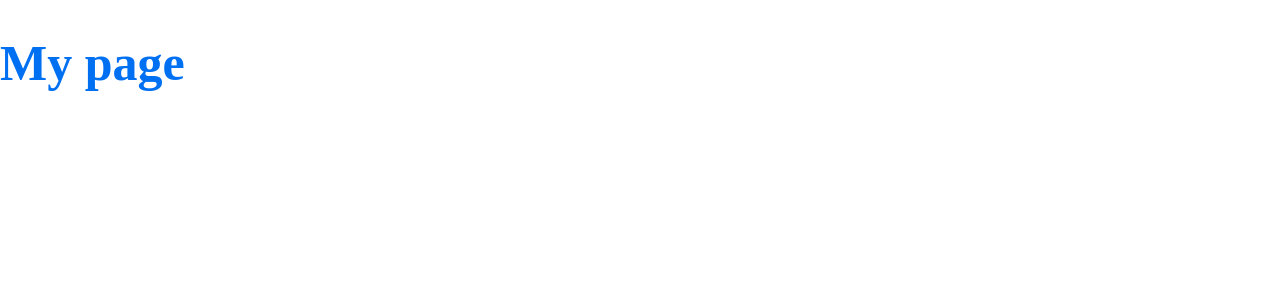
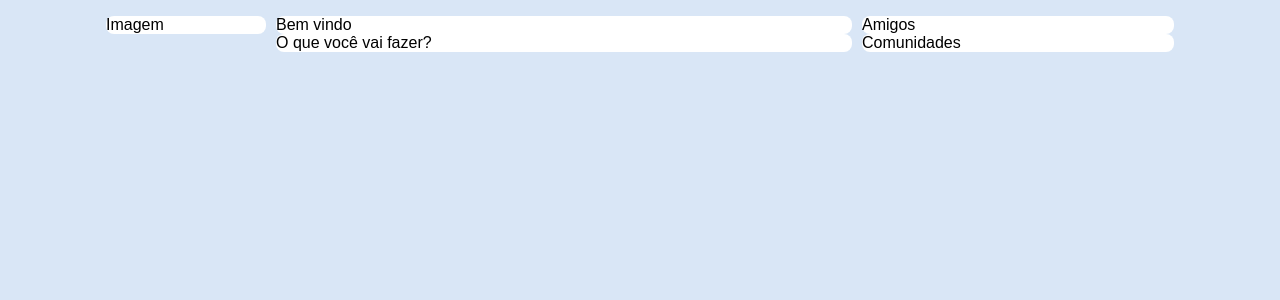
Before and after one commit to giosantoro-meli/alurakut, a Next.js app: page / in a window 1280 px wide. Shown: the top 300 px of the page. Built offline with nearby package versions, Linux system fonts and the light colour scheme.

Commit message:
first commit

```diff
--- a/pages/_app.js
+++ b/pages/_app.js
@@ -1,10 +1,22 @@
 import { createGlobalStyle, ThemeProvider } from 'styled-components'
 
 const GlobalStyle = createGlobalStyle`
-  body {
+  /*Reset CSS */
+  *{
     margin: 0;
     padding: 0;
     box-sizing: border-box;
+  }
+
+  body {
+    background-color: #D9E6F6;
+    font-family: sans-serif;
+  }
+
+  #__next {
+    display: flex;
+    min-height: 100vh;
+    flex-direction: column;
   }
 `
 
--- a/pages/index.js
+++ b/pages/index.js
@@ -1,10 +1,76 @@
 import styled from 'styled-components'
 
-const Title = styled.h1`
-  font-size: 50px;
-  color: ${({ theme }) => theme.colors.primary};
+// const Title = styled.h1`
+//   font-size: 50px;
+//   color: ${({ theme }) => theme.colors.primary};
+// `
+
+const Box = styled.div`
+  background: #ffffff;
+  border-radius: 8px;
+`;
+
+const MainGrid = styled.main`
+  width: 100%;
+  grid-gap: 10px;
+  margin-left: auto;
+  margin-right: auto;
+  max-width: 500px;
+  padding: 16px;
+
+  .profileArea {
+    display: none;
+    @media(min-width: 860px){
+      display: block;
+    }
+  }
+
+  @media(min-width: 860px){
+    max-width: 1100px;
+    display: grid;
+    grid-template-areas: "profileArea welcomeArea profileRelationsArea";
+    grid-template-columns: 160px 1fr 312px;
+  }
+
 `
 
 export default function Home() {
-  return <Title>My page</Title>
+  return (
+  <MainGrid>
+    <div className="profileArea" style={
+      {
+        gridArea: "profileArea"
+      }
+    }>
+      <Box >
+        Imagem
+      </Box>
+    </div>
+    <div className="welcomeArea" style={
+      {
+        gridArea: "welcomeArea"
+      }
+    }>
+      <Box>
+        Bem vindo
+      </Box>
+      <Box>
+        O que você vai fazer?
+      </Box>
+    </div>
+    <div className="profileRelationsArea" style={
+      {
+        gridArea: "profileRelationsArea"
+      }
+    }>
+      <Box>
+        Amigos
+      </Box>
+      <Box>
+        Comunidades
+      </Box>
+    </div>
+
+  </MainGrid>
+  )
 }
```
